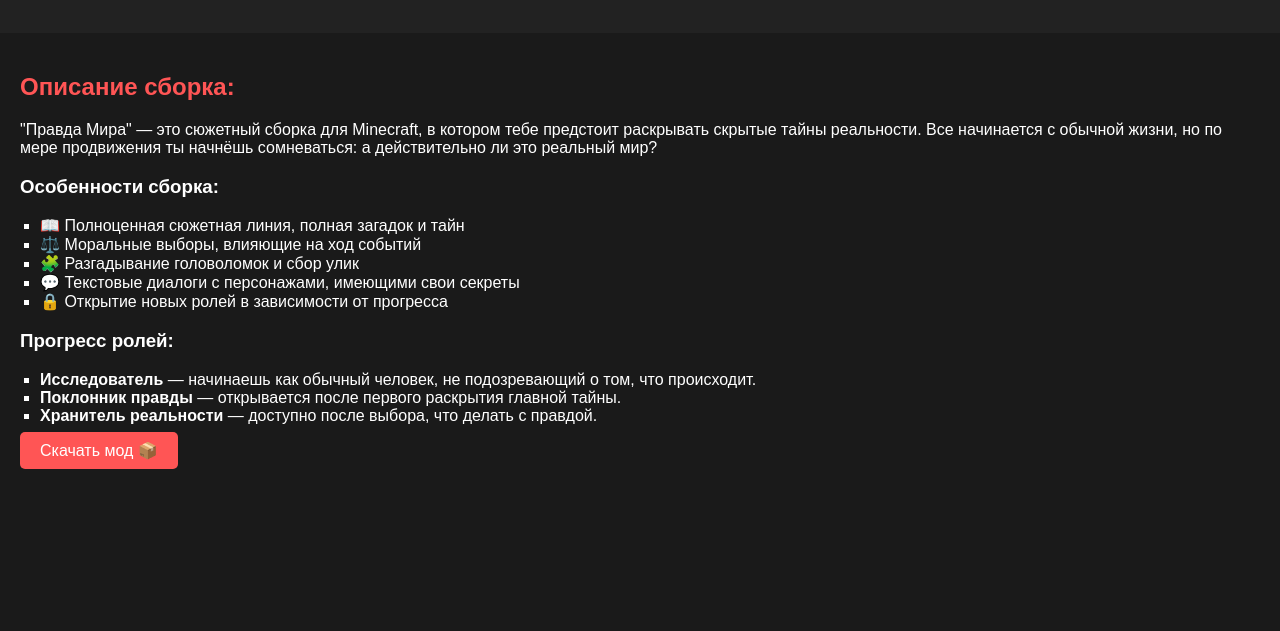
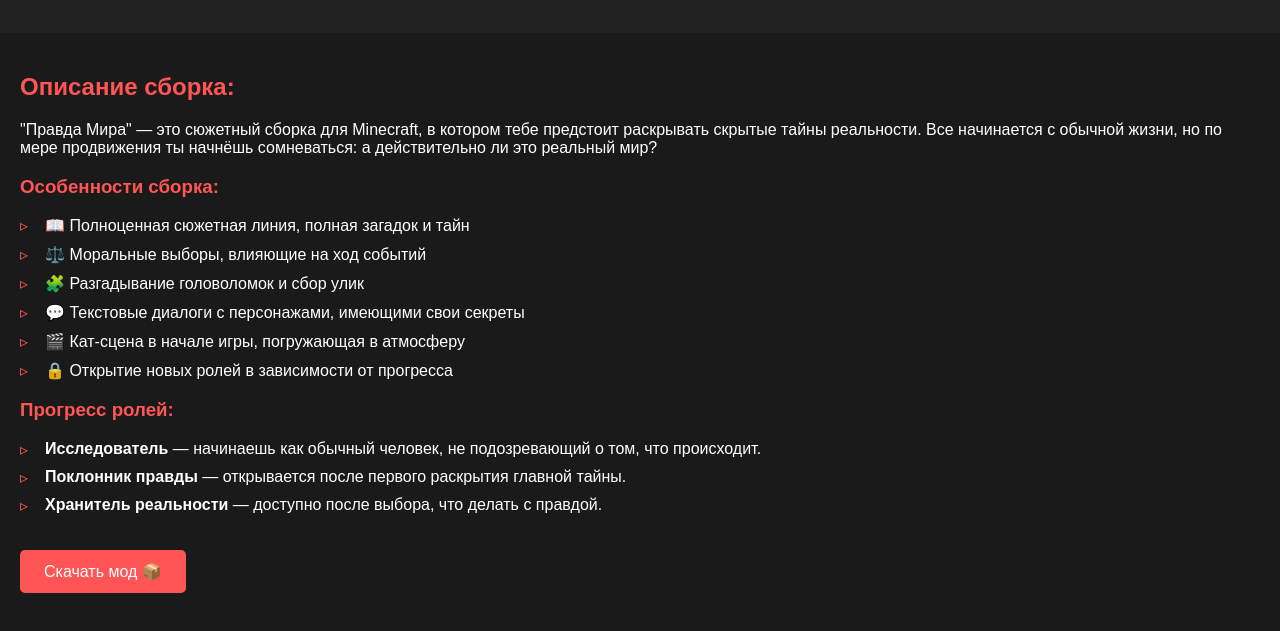
Before and after one commit to Dcedg999s/Mincraft-Mods, a plain HTML site: page Pravda Mura.html in a window 1280 px wide. Shown: the part 99-730 px from the top of the page. Drawn offline with Linux system fonts and the light colour scheme.

Commit message:
Pravda Mura.html

```diff
--- a/Pravda Mura.html
+++ b/Pravda Mura.html
@@ -11,12 +11,28 @@
       color: #fff;
       margin: 0;
       padding: 0;
+      opacity: 0;
+      animation: fadeIn 1s ease-in forwards;
+    }
+
+    @keyframes fadeIn {
+      to { opacity: 1; }
     }
 
     header {
       background-color: #222;
       padding: 20px;
       text-align: center;
+      transform: translateY(-50px);
+      opacity: 0;
+      animation: slideDown 0.8s ease-out 0.3s forwards;
+    }
+
+    @keyframes slideDown {
+      to {
+        transform: translateY(0);
+        opacity: 1;
+      }
     }
 
     header h1 {
@@ -25,26 +41,130 @@
       color: #ff5555;
     }
 
+    header p {
+      opacity: 0;
+      transform: translateY(20px);
+      animation: fadeInUp 0.8s ease-out 0.6s forwards;
+    }
+
+    @keyframes fadeInUp {
+      to {
+        opacity: 1;
+        transform: translateY(0);
+      }
+    }
+
     .content {
       padding: 20px;
     }
 
+    .content > * {
+      opacity: 0;
+      transform: translateY(30px);
+      transition: all 0.6s ease-out;
+    }
+
+    .content > *.visible {
+      opacity: 1;
+      transform: translateY(0);
+    }
+
     .download-btn {
-      padding: 10px 20px;
+      display: inline-block;
+      padding: 12px 24px;
       background-color: #ff5555;
       color: #fff;
       text-decoration: none;
       border-radius: 5px;
       margin-top: 20px;
+      transition: all 0.3s;
+      position: relative;
+      overflow: hidden;
     }
 
-    h2 {
+    .download-btn:hover {
+      background-color: #ff3333;
+      transform: translateY(-3px);
+      box-shadow: 0 5px 15px rgba(255, 85, 85, 0.3);
+    }
+
+    .download-btn::after {
+      content: '';
+      position: absolute;
+      top: 0;
+      left: -100%;
+      width: 100%;
+      height: 100%;
+      background: linear-gradient(90deg, transparent, rgba(255, 255, 255, 0.2), transparent);
+      transition: 0.5s;
+    }
+
+    .download-btn:hover::after {
+      left: 100%;
+    }
+
+    h2, h3 {
       color: #ff5555;
     }
 
     ul {
-      list-style-type: square;
-      padding-left: 20px;
+      list-style-type: none;
+      padding-left: 0;
+    }
+
+    li {
+      margin-bottom: 10px;
+      padding-left: 25px;
+      position: relative;
+      opacity: 0;
+      transform: translateX(-20px);
+      transition: all 0.4s ease-out;
+    }
+
+    li.visible {
+      opacity: 1;
+      transform: translateX(0);
+    }
+
+    li::before {
+      content: '▹';
+      position: absolute;
+      left: 0;
+      color: #ff5555;
+    }
+
+    /* Плавный скролл */
+    html {
+      scroll-behavior: smooth;
+    }
+
+    /* Кнопка "Наверх" */
+    .back-to-top {
+      position: fixed;
+      bottom: 30px;
+      right: 30px;
+      background-color: #ff5555;
+      color: white;
+      width: 50px;
+      height: 50px;
+      text-align: center;
+      line-height: 50px;
+      border-radius: 50%;
+      cursor: pointer;
+      opacity: 0;
+      transition: opacity 0.3s;
+      z-index: 99;
+      font-size: 24px;
+      box-shadow: 0 2px 10px rgba(0, 0, 0, 0.3);
+    }
+
+    .back-to-top.visible {
+      opacity: 1;
+    }
+
+    .back-to-top:hover {
+      background-color: #ff3333;
+      transform: translateY(-3px);
     }
   </style>
 </head>
@@ -65,6 +185,7 @@
       <li>⚖️ Моральные выборы, влияющие на ход событий</li>
       <li>🧩 Разгадывание головоломок и сбор улик</li>
       <li>💬 Текстовые диалоги с персонажами, имеющими свои секреты</li>
+      <li>🎬 Кат-сцена в начале игры, погружающая в атмосферу</li>
       <li>🔒 Открытие новых ролей в зависимости от прогресса</li>
     </ul>
 
@@ -78,5 +199,56 @@
     <a href="files/Pravda Mura.txt" class="download-btn" download>Скачать мод 📦</a>
   </div>
 
+  <div class="back-to-top" onclick="window.scrollTo({top: 0, behavior: 'smooth'})">↑</div>
+
+  <script>
+    // Анимация появления элементов при скролле
+    const contentElements = document.querySelectorAll('.content > *');
+    const listItems = document.querySelectorAll('li');
+
+    const elementObserver = new IntersectionObserver((entries) => {
+      entries.forEach(entry => {
+        if (entry.isIntersecting) {
+          entry.target.classList.add('visible');
+        }
+      });
+    }, {threshold: 0.1});
+
+    contentElements.forEach(el => {
+      elementObserver.observe(el);
+    });
+
+    // Анимация для пунктов списка с задержкой
+    const listObserver = new IntersectionObserver((entries) => {
+      entries.forEach(entry => {
+        if (entry.isIntersecting) {
+          Array.from(entry.target.children).forEach((item, index) => {
+            setTimeout(() => {
+              item.classList.add('visible');
+            }, index * 150);
+          });
+        }
+      });
+    }, {threshold: 0.1});
+
+    document.querySelectorAll('ul').forEach(ul => {
+      listObserver.observe(ul);
+    });
+
+    // Кнопка "Наверх"
+    window.addEventListener('scroll', () => {
+      const backToTop = document.querySelector('.back-to-top');
+      if (window.pageYOffset > 300) {
+        backToTop.classList.add('visible');
+      } else {
+        backToTop.classList.remove('visible');
+      }
+    });
+
+    // Плавное появление body после загрузки
+    document.addEventListener('DOMContentLoaded', () => {
+      document.body.style.opacity = '1';
+    });
+  </script>
 </body>
 </html>
```
